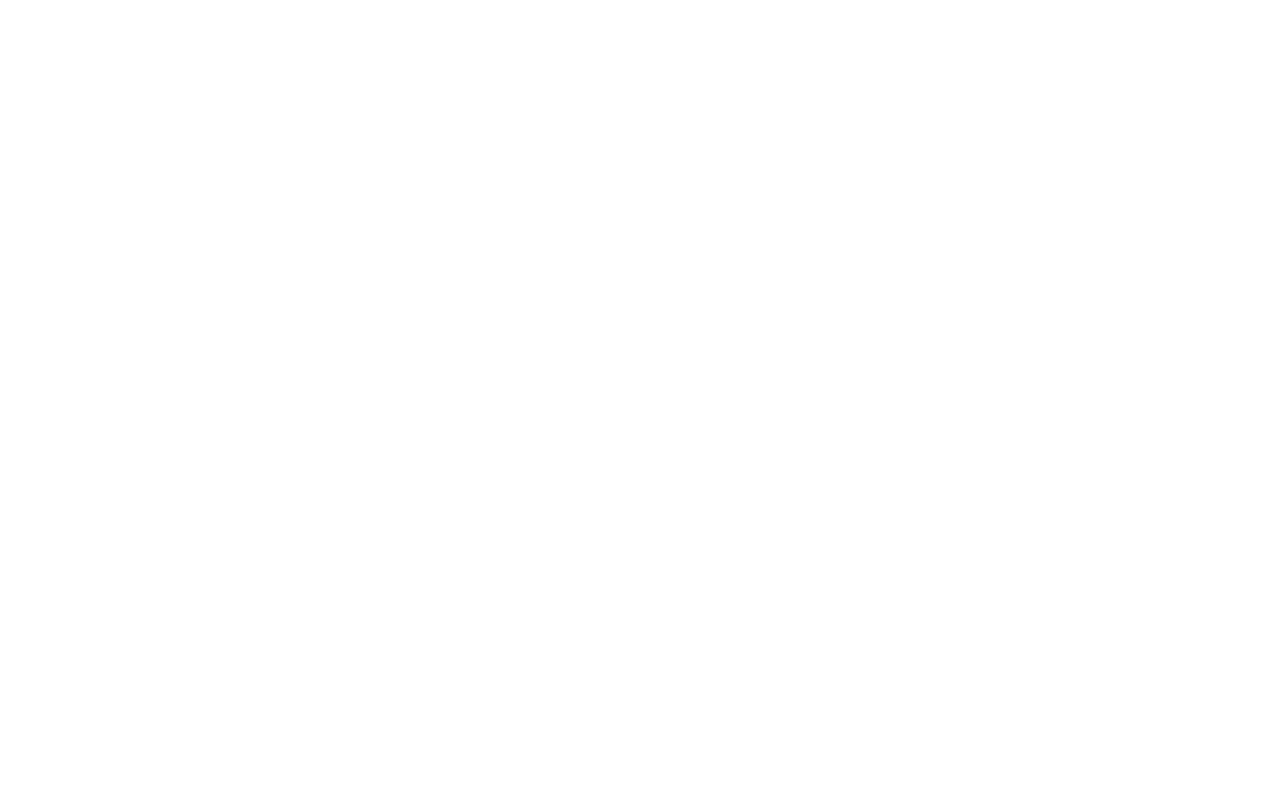
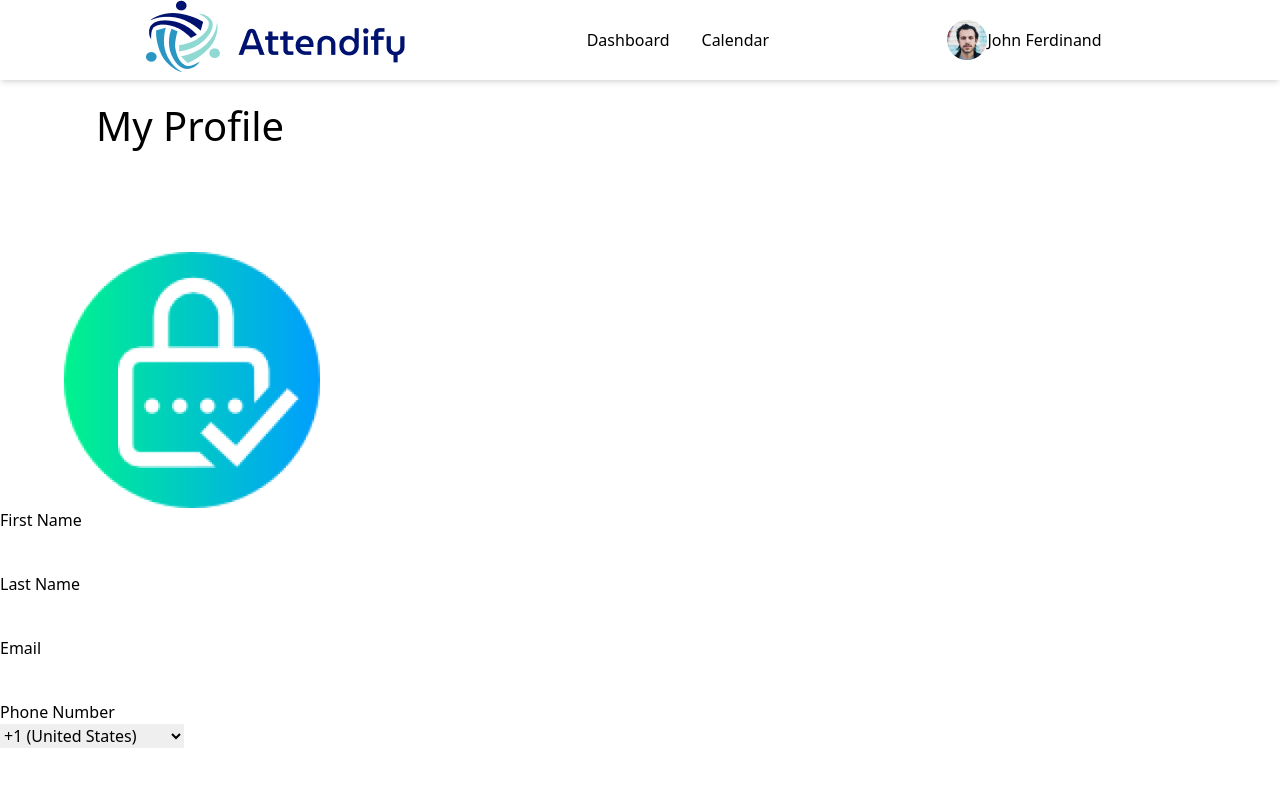
Before and after one commit to rvi01/Attendify, a React (Create React App) app in the folder client/: page /instructorprofile in a window 1280 px wide. Before the commit this address had no page. Shown: the top 786 px of the page. Built offline with nearby package versions, Linux system fonts and the light colour scheme; the HTML template or start-up script is replaced by a standard one.

Commit message:
added InstructorProfile component

```diff
--- a/client/src/App.js
+++ b/client/src/App.js
@@ -5,7 +5,8 @@
 import SignupPage from './components/SignUpPage';
 import SignInPage from './components/SignInPage';
 import TroubleLoggingIn from './components/TroubleLoggingIn';
-import Header from './components/Header';
+// import Header from './components/Header';
+import InstructorProfile from './components/InstructorProfile';
 
 const App = () => {
   return (
@@ -16,7 +17,10 @@
         <Route />
         <Route path='/troublelogging' element={<TroubleLoggingIn />} />
         <Route />
-        <Route path='/header' element={<Header />}></Route>
+        <Route
+          path='/instructorprofile'
+          element={<InstructorProfile />}
+        ></Route>
       </Routes>
     </Router>
   );
--- /dev/null
+++ b/client/src/components/InstructorProfile.js
@@ -0,0 +1,66 @@
+import React from 'react';
+import Header from './Header';
+import PadLock from '../images/pad-lock.png';
+
+const InstructorProfile = () => {
+  const areaCodes = [
+    '+1 (United States)',
+    '+44 (United Kingdom)',
+    '+91 (India)',
+  ];
+
+  return (
+    <>
+      <Header />
+      <h1 className='pl-8 ml-16 mt-4'>My Profile</h1>
+      <div>
+        {/* Padlock Image */}
+        <div className='w-64 h-64 mt-24 ml-16'>
+          <img src={PadLock} alt='' className='object-cover w-full h-full ' />
+        </div>
+        {/* Profile Form */}
+
+        <div>
+          <form className='space-y-4'>
+            {/* First Name */}
+            <div className='flex  flex-col'>
+              <label htmlFor='firstName'>First Name</label>
+              <input type='text' name='firstName' id='firstName' />
+            </div>
+            {/* Last Name */}
+            <div className='flex  flex-col'>
+              <label htmlFor='lastName'>Last Name</label>
+              <input type='text' name='lastName' id='lastName' />
+            </div>
+            {/* Email address */}
+            <div className='flex  flex-col'>
+              <label htmlFor='email'>Email</label>
+              <input type='email' name='email' id='email' />
+            </div>
+            <div className=''>
+              {/* country code field */}
+              <div className='flex flex-col'>
+                <label htmlFor='phoneNumber'>Phone Number</label>
+                <div>
+                  <select name='areaCode' id='areaCode'>
+                    {areaCodes.map((areaCode, index) => (
+                      <option key={index} value={areaCode}>
+                        {areaCode}
+                      </option>
+                    ))}
+                  </select>
+                </div>
+              </div>
+              {/* number field */}
+              <div>
+                <input type='number' name='phoneNumber' id='phoneNumber' />
+              </div>
+            </div>
+          </form>
+        </div>
+      </div>
+    </>
+  );
+};
+
+export default InstructorProfile;
```
Also changed, not shown: client/src/images/pad-lock.png (renamed from client/src/images/my-profile.png).
